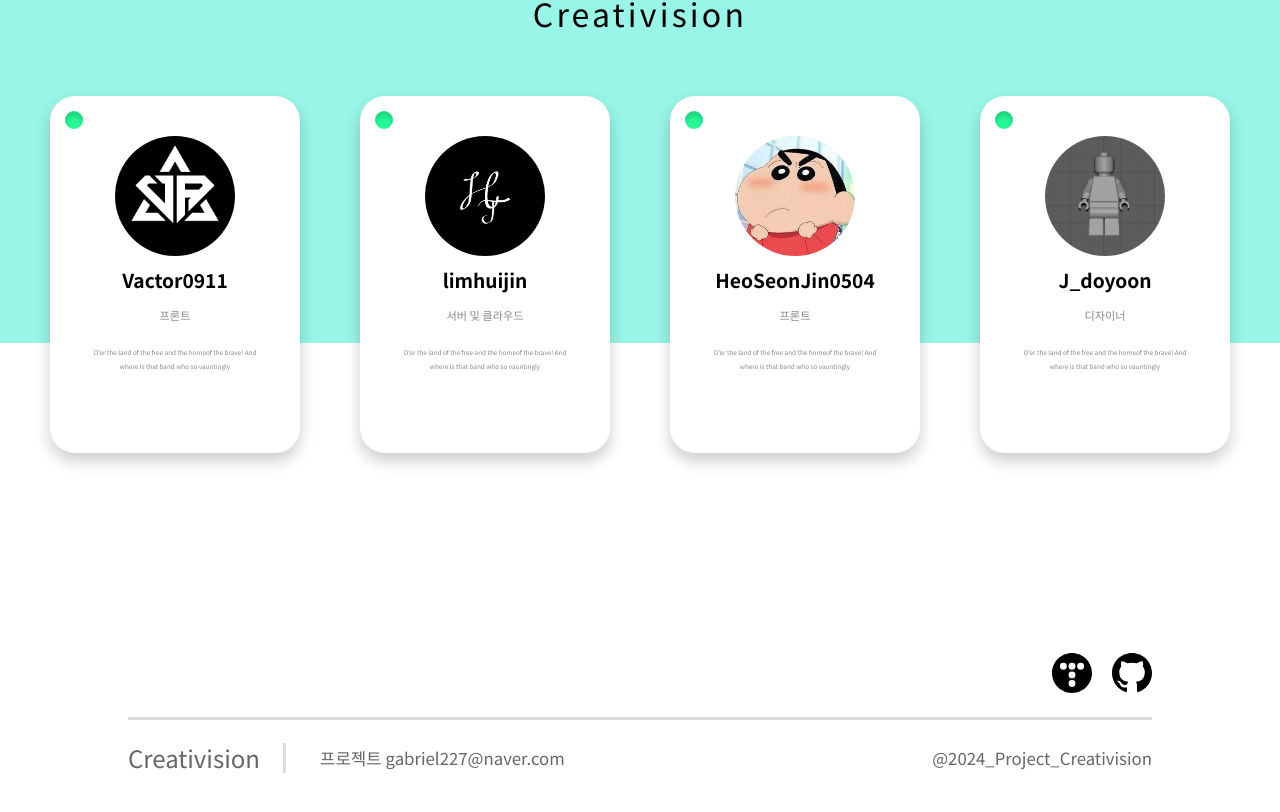
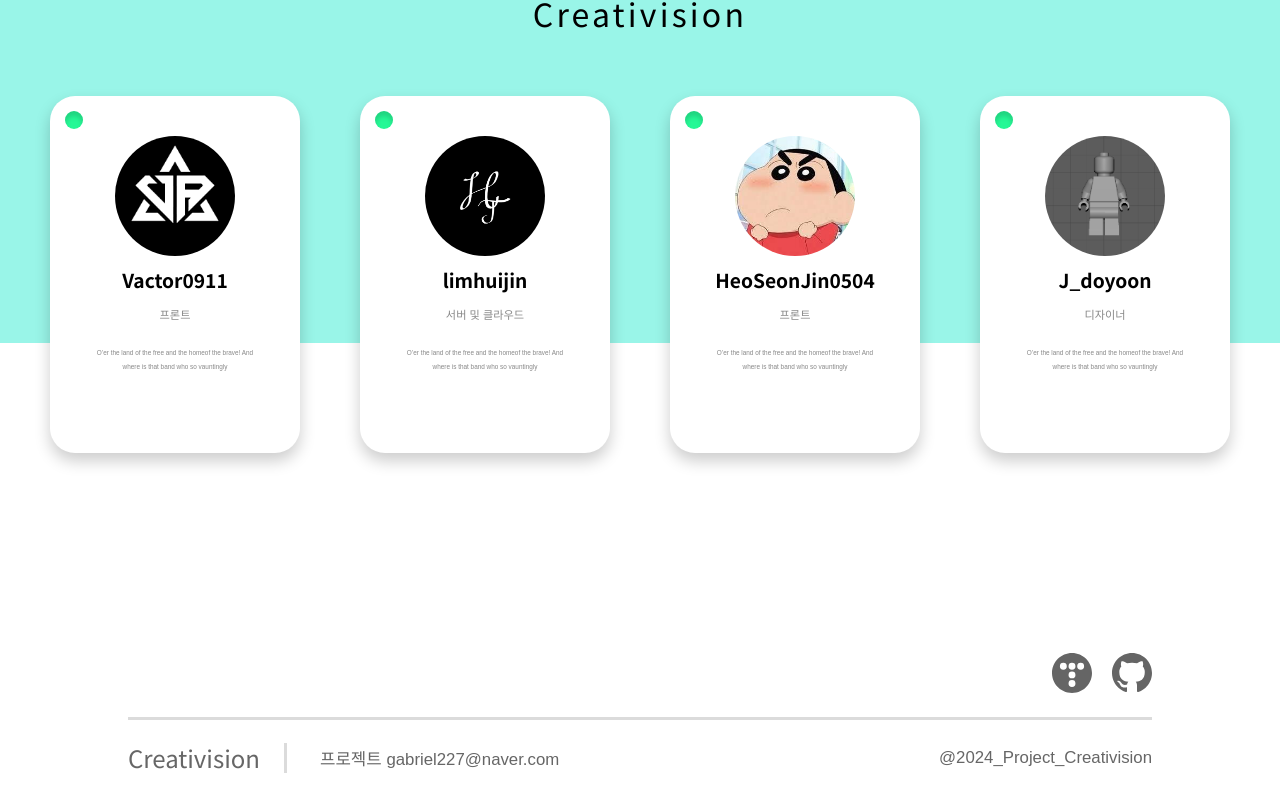
Before and after one commit to limhuijin/Painting_Creativity_React, a React (Vite) app: page /developers in a window 1280 px wide. Shown: the part 330-1142 px from the top of the page. Built offline with nearby package versions, Linux system fonts and the light colour scheme; a web font is replaced by a local one.

Commit message:
글자 색상 수정

```diff
--- a/src/components/Icons.jsx
+++ b/src/components/Icons.jsx
@@ -1,6 +1,7 @@
 import styled from "styled-components";
 
 const Style = styled.div`
+  opacity: 0.6;
   cursor: pointer;
 
   img {
--- a/src/index.css
+++ b/src/index.css
@@ -19,6 +19,7 @@
   padding: 0;
   box-sizing: border-box;
   font-family: BMJUA, sans-serif;
+  word-break: keep-all;
 }
 
 .noto-sans {
@@ -30,6 +31,7 @@
   word-spacing: -0.4em;
 }
 
-p {
+p.description {
   font-family: "Noto Sans KR", sans-serif;
+  color: #666;
 }
```
